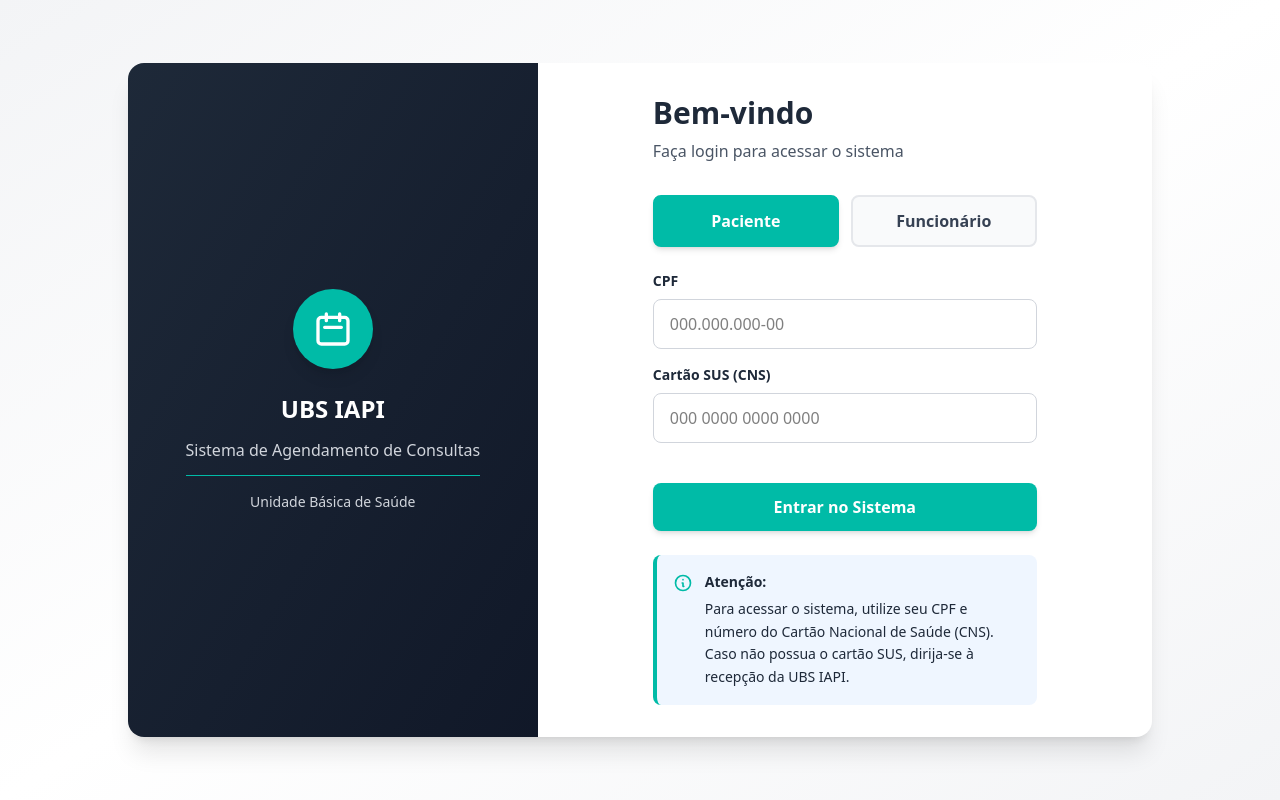
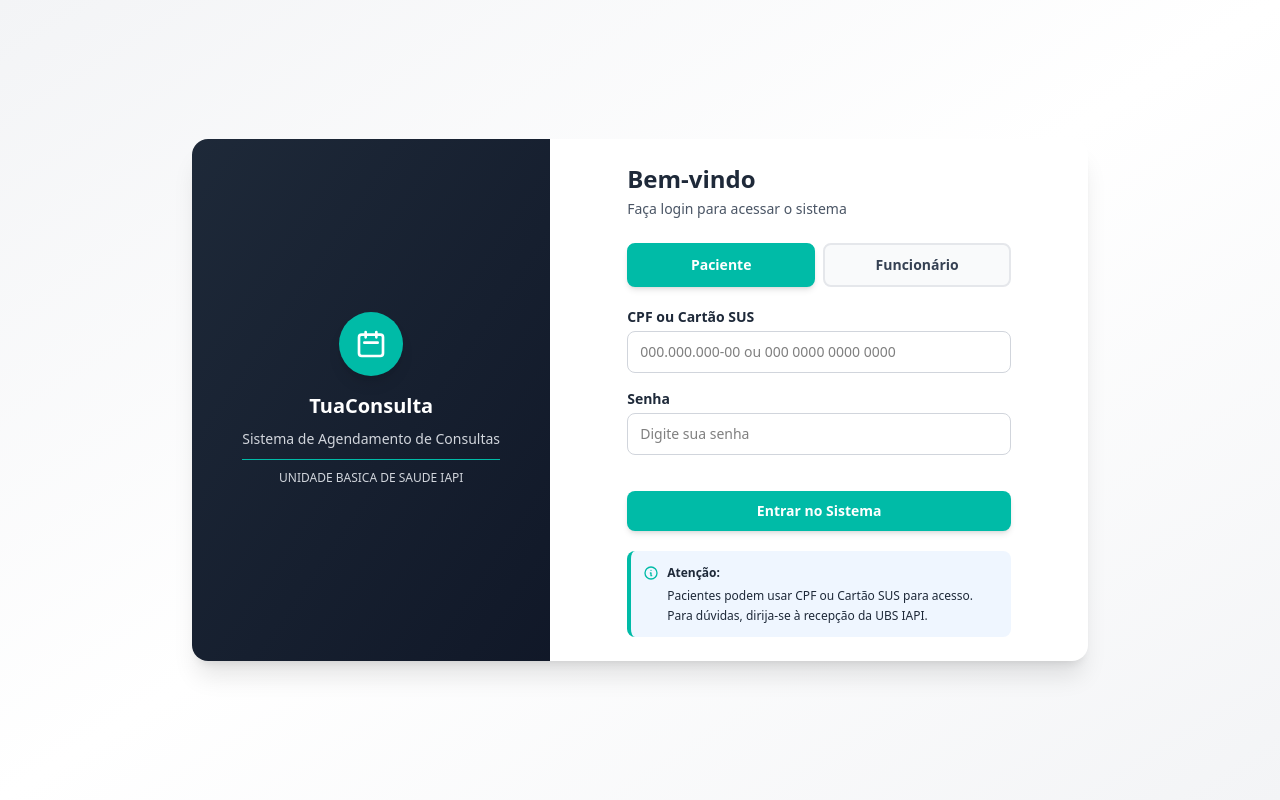
Before and after one commit to victor-octavio/tua-consulta, an Angular app: page /login in a window 1280 px wide. Built offline with nearby package versions, Linux system fonts and the light colour scheme.

Commit message:
Refactor login and employe schedule.

```diff
--- a/src/app/features/login/login.html
+++ b/src/app/features/login/login.html
@@ -1,110 +1,126 @@
 <div class="min-h-screen flex items-center justify-center bg-gradient-to-br from-gray-100 via-white to-gray-100 p-4">
-    <div class="flex flex-col lg:flex-row w-full max-w-5xl bg-white rounded-2xl shadow-xl overflow-hidden">
+    <div class="flex flex-col lg:flex-row w-full max-w-4xl bg-white rounded-2xl shadow-xl overflow-hidden">
 
         <!-- Painel lateral decorativo -->
         <div class="hidden lg:flex lg:w-2/5 bg-gradient-to-br from-gray-800 to-gray-900 items-center justify-center p-6">
-            <div class="text-center max-w-sm space-y-4">
-                <div class="w-20 h-20 bg-teal-500 rounded-full flex items-center justify-center mx-auto mb-6 shadow-lg">
-                    <svg class="w-10 h-10 text-white" fill="none" stroke="currentColor" viewBox="0 0 24 24">
+            <div class="text-center max-w-sm space-y-3">
+                <div class="w-16 h-16 bg-teal-500 rounded-full flex items-center justify-center mx-auto mb-4 shadow-lg">
+                    <svg class="w-8 h-8 text-white" fill="none" stroke="currentColor" viewBox="0 0 24 24">
                         <path stroke-linecap="round" stroke-linejoin="round" stroke-width="2"
                             d="M8 7V3m8 4V3m-9 8h10M5 21h14a2 2 0 002-2V7a2 2 0 00-2-2H5a2 2 0 00-2 2v12a2 2 0 002 2z" />
                     </svg>
                 </div>
-                <div class="space-y-3">
-                    <h3 class="text-white text-2xl font-bold">UBS IAPI</h3>
-                    <p class="text-gray-300 text-base leading-relaxed">Sistema de Agendamento de Consultas</p>
-                    <div class="pt-4 border-t border-teal-500 border-opacity-30">
-                        <p class="text-gray-300 text-sm">Unidade Básica de Saúde</p>
+                <div class="space-y-2">
+                    <h3 class="text-white text-xl font-bold">TuaConsulta</h3>
+                    <p class="text-gray-300 text-sm leading-relaxed">Sistema de Agendamento de Consultas</p>
+                    <div class="pt-2 border-t border-teal-500 border-opacity-30">
+                        <p class="text-gray-300 text-xs leading-relaxed">UNIDADE BASICA DE SAUDE IAPI
+</p>
                     </div>
                 </div>
             </div>
         </div>
 
         <!-- Formulário de Login -->
-        <div class="flex-1 flex items-center justify-center p-6 lg:p-8">
+        <div class="flex-1 flex items-center justify-center p-6">
             <div class="w-full max-w-sm">
 
                 <!-- Logo mobile/tablet -->
-                <div class="lg:hidden text-center mb-8">
-                    <div class="w-16 h-16 bg-teal-500 rounded-full flex items-center justify-center mx-auto mb-4 shadow-lg">
-                        <svg class="w-8 h-8 text-white" fill="none" stroke="currentColor" viewBox="0 0 24 24">
+                <div class="lg:hidden text-center mb-6">
+                    <div class="w-12 h-12 bg-teal-500 rounded-full flex items-center justify-center mx-auto mb-3 shadow-lg">
+                        <svg class="w-6 h-6 text-white" fill="none" stroke="currentColor" viewBox="0 0 24 24">
                             <path stroke-linecap="round" stroke-linejoin="round" stroke-width="2"
                                 d="M8 7V3m8 4V3m-9 8h10M5 21h14a2 2 0 002-2V7a2 2 0 00-2-2H5a2 2 0 00-2 2v12a2 2 0 002 2z" />
                         </svg>
                     </div>
-                    <h1 class="text-gray-800 font-bold text-2xl">UBS IAPI</h1>
+                    <h1 class="text-gray-800 font-bold text-xl">TuaConsulta</h1>
+                    <p class="text-gray-600 text-xs mt-1">UBS IAPI</p>
                 </div>
 
-                <div class="mb-8">
-                    <h2 class="text-2xl lg:text-3xl font-bold text-gray-800 mb-2">Bem-vindo</h2>
-                    <p class="text-gray-600">Faça login para acessar o sistema</p>
+                <div class="mb-6">
+                    <h2 class="text-xl lg:text-2xl font-bold text-gray-800 mb-1">Bem-vindo</h2>
+                    <p class="text-gray-600 text-sm">Faça login para acessar o sistema</p>
                 </div>
 
                 <!-- Seletor de tipo de usuário -->
-                <div class="grid grid-cols-2 gap-3 mb-6">
+                <div class="grid grid-cols-2 gap-2 mb-5">
                     <button
                         type="button"
                         (click)="tipoUsuario = 'paciente'"
                         [class]="tipoUsuario === 'paciente' ? 'bg-teal-500 text-white shadow-md border-teal-500' : 'bg-gray-50 text-gray-700 border-gray-200 hover:bg-gray-100 hover:border-teal-500'"
-                        class="py-3 px-4 rounded-lg font-semibold transition-all duration-200 border-2">
+                        class="py-2.5 px-3 rounded-lg font-semibold transition-all duration-200 border-2 text-sm">
                         Paciente
                     </button>
                     <button
                         type="button"
                         (click)="tipoUsuario = 'funcionario'"
                         [class]="tipoUsuario === 'funcionario' ? 'bg-teal-500 text-white shadow-md border-teal-500' : 'bg-gray-50 text-gray-700 border-gray-200 hover:bg-gray-100 hover:border-teal-500'"
-                        class="py-3 px-4 rounded-lg font-semibold transition-all duration-200 border-2">
+                        class="py-2.5 px-3 rounded-lg font-semibold transition-all duration-200 border-2 text-sm">
                         Funcionário
                     </button>
                 </div>
 
                 <!-- Formulário -->
                 <form class="space-y-4" (submit)="login($event)">
-                    <div>
-                        <label for="cpf" class="block text-sm font-semibold text-gray-800 mb-2">
-                            CPF
+                    <!-- Campos para Paciente -->
+                    <div *ngIf="tipoUsuario === 'paciente'">
+                        <label for="identificacao" class="block text-sm font-semibold text-gray-800 mb-1">
+                            CPF ou Cartão SUS
                         </label>
                         <input
-                            id="cpf"
+                            id="identificacao"
                             type="text"
-                            [(ngModel)]="cpf"
-                            name="cpf"
-                            placeholder="000.000.000-00"
-                            maxlength="14"
-                            class="w-full px-4 py-3 border border-gray-300 rounded-lg focus:outline-none focus:border-teal-500 focus:ring-2 focus:ring-teal-200 transition-all">
+                            [(ngModel)]="identificacao"
+                            name="identificacao"
+                            placeholder="000.000.000-00 ou 000 0000 0000 0000"
+                            class="w-full px-3 py-2.5 border border-gray-300 rounded-lg focus:outline-none focus:border-teal-500 focus:ring-2 focus:ring-teal-200 transition-all text-sm">
+                    </div>
+
+                    <!-- Campos para Funcionário -->
+                    <div *ngIf="tipoUsuario === 'funcionario'">
+                        <label for="identificacao" class="block text-sm font-semibold text-gray-800 mb-1">
+                            ID Funcionário
+                        </label>
+                        <input
+                            id="identificacao"
+                            type="text"
+                            [(ngModel)]="identificacao"
+                            name="identificacao"
+                            placeholder="Digite seu ID de funcionário"
+                            class="w-full px-3 py-2.5 border border-gray-300 rounded-lg focus:outline-none focus:border-teal-500 focus:ring-2 focus:ring-teal-200 transition-all text-sm">
                     </div>
 
                     <div>
-                        <label for="cartaoSus" class="block text-sm font-semibold text-gray-800 mb-2">
-                            Cartão SUS (CNS)
+                        <label for="senha" class="block text-sm font-semibold text-gray-800 mb-1">
+                            Senha
                         </label>
                         <input
-                            id="cartaoSus"
-                            type="text"
-                            [(ngModel)]="cartaoSus"
-                            name="cartaoSus"
-                            placeholder="000 0000 0000 0000"
-                            maxlength="18"
-                            class="w-full px-4 py-3 border border-gray-300 rounded-lg focus:outline-none focus:border-teal-500 focus:ring-2 focus:ring-teal-200 transition-all">
+                            id="senha"
+                            type="password"
+                            [(ngModel)]="senha"
+                            name="senha"
+                            placeholder="Digite sua senha"
+                            class="w-full px-3 py-2.5 border border-gray-300 rounded-lg focus:outline-none focus:border-teal-500 focus:ring-2 focus:ring-teal-200 transition-all text-sm">
                     </div>
 
                     <button
                         type="submit"
-                        class="w-full py-3 px-4 bg-teal-500 hover:bg-gray-800 text-white font-semibold rounded-lg shadow-md hover:shadow-lg transition-all duration-200 mt-6">
+                        class="w-full py-2.5 px-4 bg-teal-500 hover:bg-gray-800 text-white font-semibold rounded-lg shadow-md hover:shadow-lg transition-all duration-200 mt-5 text-sm">
                         Entrar no Sistema
                     </button>
                 </form>
 
                 <!-- Informações adicionais -->
-                <div class="mt-6 p-4 bg-blue-50 border-l-4 border-teal-500 rounded-lg">
-                    <div class="flex items-start space-x-3">
-                        <svg class="w-5 h-5 text-teal-500 flex-shrink-0 mt-0.5" fill="none" stroke="currentColor" viewBox="0 0 24 24">
+                <div class="mt-5 p-3 bg-blue-50 border-l-4 border-teal-500 rounded-lg">
+                    <div class="flex items-start space-x-2">
+                        <svg class="w-4 h-4 text-teal-500 flex-shrink-0 mt-0.5" fill="none" stroke="currentColor" viewBox="0 0 24 24">
                             <path stroke-linecap="round" stroke-linejoin="round" stroke-width="2" d="M13 16h-1v-4h-1m1-4h.01M21 12a9 9 0 11-18 0 9 9 0 0118 0z"/>
                         </svg>
-                        <p class="text-sm text-gray-800 leading-relaxed">
+                        <p class="text-xs text-gray-800 leading-relaxed">
                             <strong class="block mb-1">Atenção:</strong>
-                            Para acessar o sistema, utilize seu CPF e número do Cartão Nacional de Saúde (CNS).
-                            Caso não possua o cartão SUS, dirija-se à recepção da UBS IAPI.
+                            <span *ngIf="tipoUsuario === 'paciente'">Pacientes podem usar CPF ou Cartão SUS para acesso.</span>
+                            <span *ngIf="tipoUsuario === 'funcionario'">Funcionários devem usar ID e senha fornecidos pela administração.</span>
+                            Para dúvidas, dirija-se à recepção da UBS IAPI.
                         </p>
                     </div>
                 </div>
--- a/src/app/features/login/login.ts
+++ b/src/app/features/login/login.ts
@@ -11,14 +11,15 @@ import { CommonModule } from '@angular/common';
 })
 export class Login {
   tipoUsuario: 'paciente' | 'funcionario' = 'paciente';
-  cpf: string = '';
-  cartaoSus: string = '';
+  identificacao: string = '';
+  senha: string = '';
 
   constructor(private router: Router) {}
 
   login(event: Event) {
     event.preventDefault();
 
+    // Mocked login - always allow access
     if (this.tipoUsuario === 'paciente') {
       this.router.navigate(['/paciente/agendar']);
     } else {
--- a/src/app/features/side-bar/side-bar.html
+++ b/src/app/features/side-bar/side-bar.html
@@ -7,7 +7,9 @@
                     d="M8 7V3m8 4V3m-9 8h10M5 21h14a2 2 0 002-2V7a2 2 0 00-2-2H5a2 2 0 00-2 2v12a2 2 0 002 2z" />
             </svg>
         </div>
-        <h1 class="text-gray-800 font-bold text-lg mt-3 text-center">UBS IAPI</h1>
+        <h1 class="text-gray-800 font-bold text-lg mt-3 text-center">TuaConsulta</h1>
+        <p class="text-gray-600 text-xs text-center mt-1">UNIDADE BASICA DE SAUDE IAPI
+</p>
         <p class="text-gray-600 text-sm text-center mt-1">{{ isFuncionario ? 'Área Funcionário' : 'Área Paciente' }}</p>
     </div>
 
```
Also changed, not shown: src/app/features/funcionario/agendamentos/agendamentos.html (+105 -60 lines), 1 other file (tests, documents, lock files or other folders).
